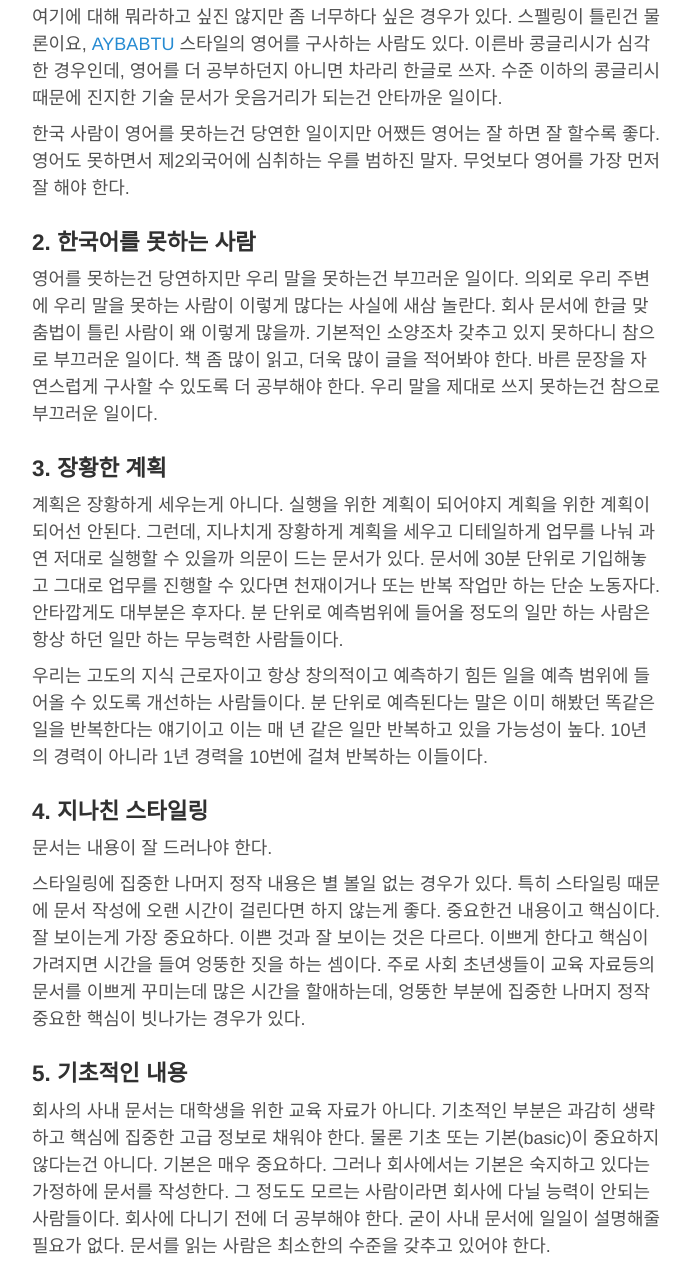
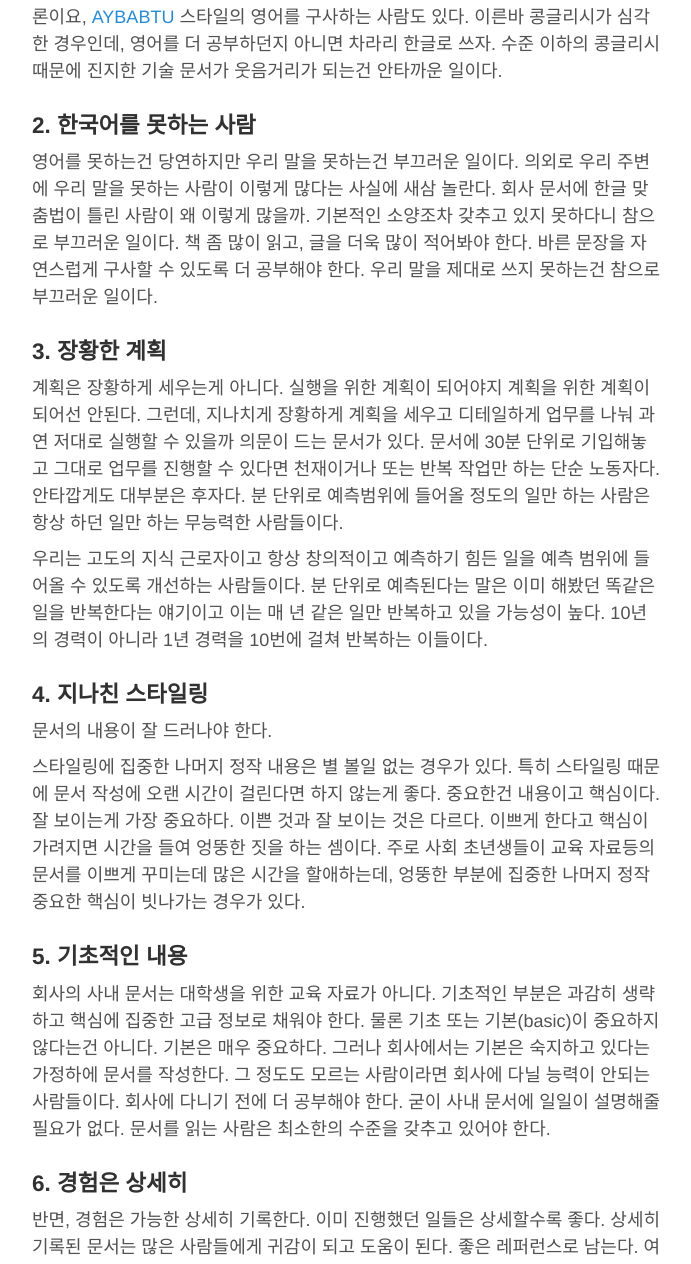
Before and after one commit to Umaigenomu/likejazz.github.io, a Jekyll site: the page built from _posts/2015-11-24-good-doc.md, in a window 1280 px wide and 1400 px high, scrolled down 1312 px. Shown: the part 136-1400 px from the top of the window, without its empty margins (293-984 px from the left). Built offline with Jekyll 4.4.1, drawn with Linux system fonts in a browser that asks for light colours; some of the changed text lies outside the part shown; grey boxes are pictures that could not be loaded.

Commit message:
Publishing

```diff
--- a/_posts/2015-11-24-good-doc.md
+++ b/_posts/2015-11-24-good-doc.md
@@ -15,7 +15,7 @@
 
 집에서 전자 문서를 자주 보는데, 주로 아이패드를 활용한다. 어두운 방안에서 백라이트가 없는 킨들은 쓰기가 힘들어 아이패드를 이용하는데 특히 PDF 를 보는데 매우 유용하다. 거의 매 주 논문이나 이북(ebook)을 1-2권씩 소화해 내고 있다. 뿐만 아니라 웹 문서를 보는데도 좋다.
 
-웹 문서 중에서는 주로 위키를 보는데 사내 위키([Atlassian Confluence](https://www.atlassian.com/software/confluence/))가 아이패드에서 보기 편하다. 물론 집에서는 읽기(read-only)만 하는 편이다. 아이패드에서 VPN 으로 연결해 읽는다. 내가 작성한 문서에 문제가 없는지 다시 한 번 꼼꼼히 살피고 부족한 점은 따로 메모해둔다. [Things](https://culturedcode.com/things/) 에 짤막하게 태스크로 입력하고 다음날 사무실에서 노트북으로 다시 편집하는 식이다.
+웹 문서 중에서는 주로 위키를 보는데 사내 위키([Atlassian Confluence](https://www.atlassian.com/software/confluence/))가 아이패드에서 보기 편하다. 물론 집에서는 읽기(read-only)만 한다. 여러 문서를 꼼꼼히 읽어보면서 궁금한 점은 따로 메모해둔다. [Things](https://culturedcode.com/things/) 에 짤막하게 태스크로 입력하고 다음날 사무실에서 노트북으로 다시 확인하는 식이다.
 
 우리 팀이나 유관 부서의 주요 문서들, 때로는 다른 사람들의 주간 보고도 읽어 보면서 어떤 일을 하고 있는지 들여다본다. 오랜기간 고생하고 있는 분들도 있고 때로는 재밌는 프로젝트도 많다. 가끔은 'All Updates'로 전 직원의 문서를 살피기도 한다. 우리 회사 사람들은 어떤 일을 하는지 어떻게 문서를 적는지 살펴보는 재미가 쏠쏠하다.
 
@@ -31,11 +31,9 @@
 
 여기에 대해 뭐라하고 싶진 않지만 좀 너무하다 싶은 경우가 있다. 스펠링이 틀린건 물론이요, [AYBABTU](https://en.wikipedia.org/wiki/All_your_base_are_belong_to_us) 스타일의 영어를 구사하는 사람도 있다. 이른바 콩글리시가 심각한 경우인데, 영어를 더 공부하던지 아니면 차라리 한글로 쓰자. 수준 이하의 콩글리시 때문에 진지한 기술 문서가 웃음거리가 되는건 안타까운 일이다.
 
-한국 사람이 영어를 못하는건 당연한 일이지만 어쨌든 영어는 잘 하면 잘 할수록 좋다. 영어도 못하면서 제2외국어에 심취하는 우를 범하진 말자. 무엇보다 영어를 가장 먼저 잘 해야 한다.
-
 ### 2. 한국어를 못하는 사람
 
-영어를 못하는건 당연하지만 우리 말을 못하는건 부끄러운 일이다. 의외로 우리 주변에 우리 말을 못하는 사람이 이렇게 많다는 사실에 새삼 놀란다. 회사 문서에 한글 맞춤법이 틀린 사람이 왜 이렇게 많을까. 기본적인 소양조차 갖추고 있지 못하다니 참으로 부끄러운 일이다. 책 좀 많이 읽고, 더욱 많이 글을 적어봐야 한다. 바른 문장을 자연스럽게 구사할 수 있도록 더 공부해야 한다. 우리 말을 제대로 쓰지 못하는건 참으로 부끄러운 일이다.
+영어를 못하는건 당연하지만 우리 말을 못하는건 부끄러운 일이다. 의외로 우리 주변에 우리 말을 못하는 사람이 이렇게 많다는 사실에 새삼 놀란다. 회사 문서에 한글 맞춤법이 틀린 사람이 왜 이렇게 많을까. 기본적인 소양조차 갖추고 있지 못하다니 참으로 부끄러운 일이다. 책 좀 많이 읽고, 글을 더욱 많이 적어봐야 한다. 바른 문장을 자연스럽게 구사할 수 있도록 더 공부해야 한다. 우리 말을 제대로 쓰지 못하는건 참으로 부끄러운 일이다.
 
 ### 3. 장황한 계획
 
@@ -45,7 +43,7 @@
 
 ### 4. 지나친 스타일링
 
-문서는 내용이 잘 드러나야 한다.
+문서의 내용이 잘 드러나야 한다.
 
 스타일링에 집중한 나머지 정작 내용은 별 볼일 없는 경우가 있다. 특히 스타일링 때문에 문서 작성에 오랜 시간이 걸린다면 하지 않는게 좋다. 중요한건 내용이고 핵심이다. 잘 보이는게 가장 중요하다. 이쁜 것과 잘 보이는 것은 다르다. 이쁘게 한다고 핵심이 가려지면 시간을 들여 엉뚱한 짓을 하는 셈이다. 주로 사회 초년생들이 교육 자료등의 문서를 이쁘게 꾸미는데 많은 시간을 할애하는데, 엉뚱한 부분에 집중한 나머지 정작 중요한 핵심이 빗나가는 경우가 있다.
 
```
Also changed, not shown: other parts of _posts/2015-11-24-good-doc.md (+1 -1 lines).
